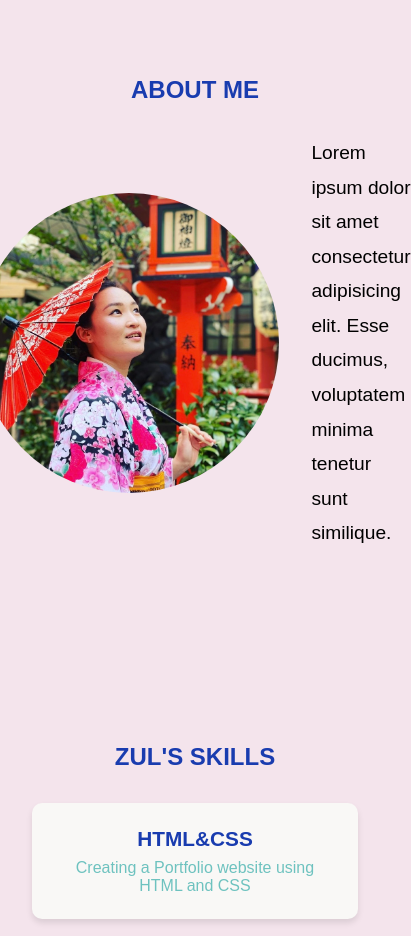
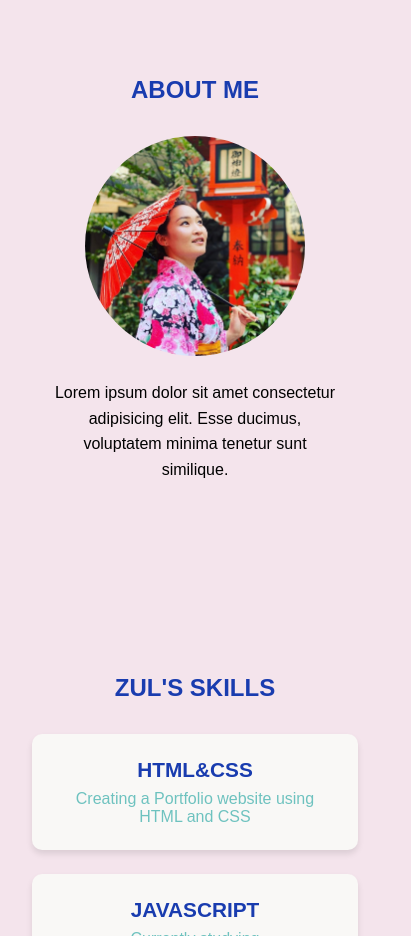
Before and after one commit to zulaa-dev/Zul-s-fortfolio, a plain HTML site: page index.html in a window 390 px wide. Shown: the part 880-1816 px from the top of the page, 411 px wide, since content can reach past the window. Drawn offline with Linux system fonts and the light colour scheme.

Commit message:
Add files via upload

```diff
--- a/styles.css
+++ b/styles.css
@@ -266,4 +266,22 @@ footer{
     height: 220px;
     object-fit: cover;
   }
+  .about-content {
+    flex-direction: column;
+    text-align: center;
+    padding: 0 1rem;
+    gap: 1.5rem;
+  }
+
+  .profilepicture {
+    width: 220px;
+    height: 220px;
+  }
+
+  #about p {
+    font-size: 1rem;
+    line-height: 1.6;
+    max-width: 330px;
+    margin: 0 auto;
+  }
 }
```
